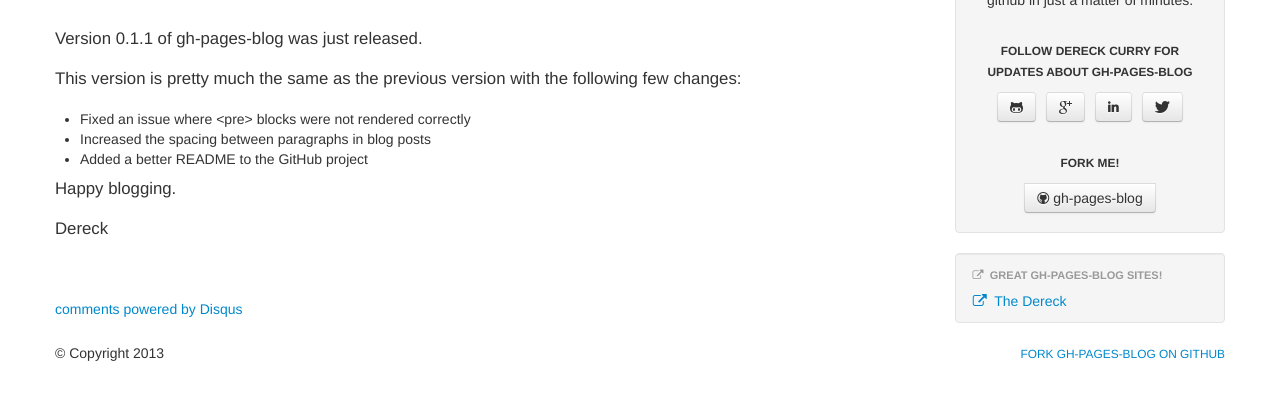
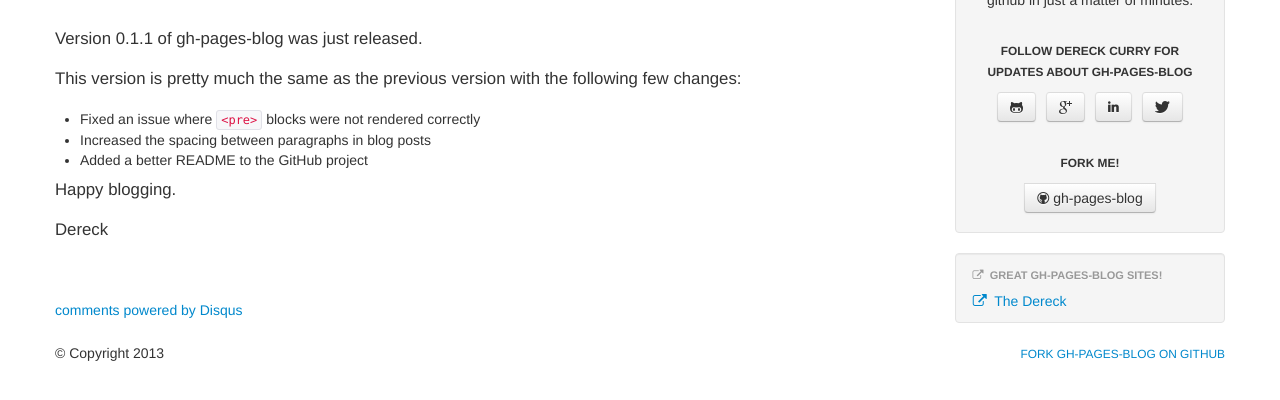
Before and after one commit to thedereck/gh-pages-blog, a Jekyll site: the page built from _posts/2013-03-21-version-0-1-1.md, in a window 1280 px wide. Shown: the part 183-583 px from the top of the page. Built offline with Jekyll 4.4.1, drawn with Linux system fonts in a browser that asks for light colours; comment, search, counter and statistics services are not loaded.

Commit message:
Fixed <pre> display

```diff
--- a/_posts/2013-03-21-version-0-1-1.md
+++ b/_posts/2013-03-21-version-0-1-1.md
@@ -9,7 +9,7 @@ tags :
 Version 0.1.1 of gh-pages-blog was just released.
 
 This version is pretty much the same as the previous version with the following few changes:
-* Fixed an issue where <pre> blocks were not rendered correctly
+* Fixed an issue where `<pre>` blocks were not rendered correctly
 * Increased the spacing between paragraphs in blog posts
 * Added a better README to the GitHub project
 
```
